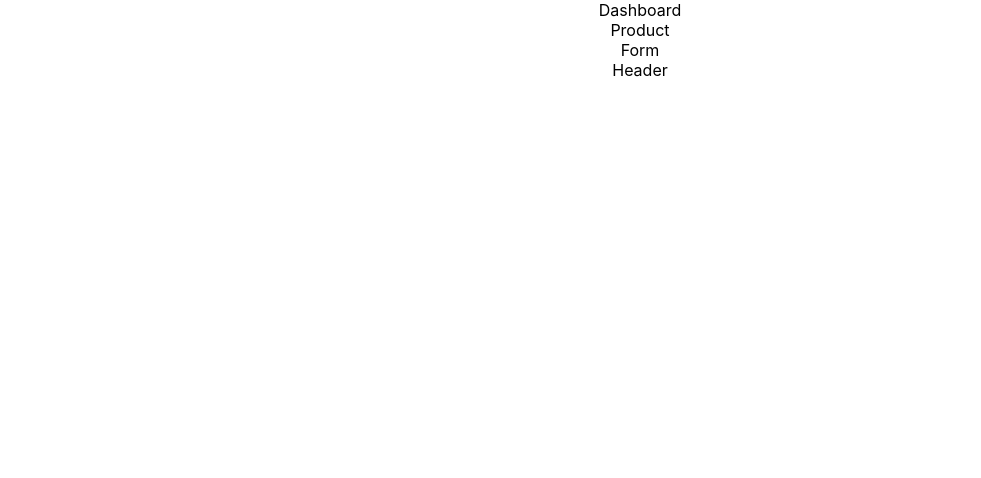
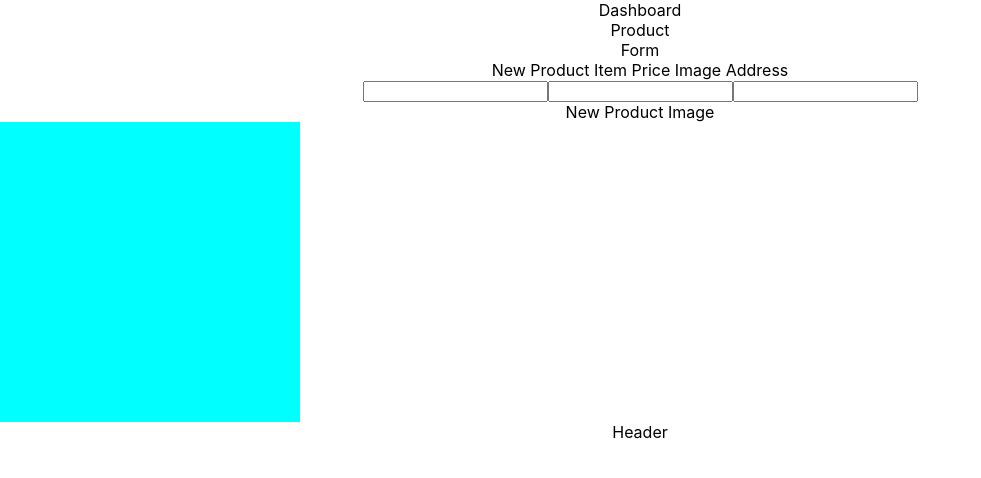
Before and after one commit to F15HYF4C3/shelfie-proj, a React (Create React App) app: page / in a window 1280 px wide. Shown: the top 478 px of the page, without its empty margins (0-981 px from the left). Built offline with nearby package versions, Linux system fonts and the light colour scheme.

Commit message:
Form Styling\functionality

```diff
--- /dev/null
+++ b/src/Components/Form/Form.css
@@ -0,0 +1,13 @@
+.imgPreview{
+
+    position: unset;
+
+}
+
+.imgBox {
+    position: center;
+    display: flex;
+    height:300px;
+    Width:300px;
+    background-color: aqua;
+}
--- a/src/Components/Form/Form.js
+++ b/src/Components/Form/Form.js
@@ -1,14 +1,33 @@
 import React, {Component} from 'react';
+import './Form.css';
+// import Axios from 'axios';
 
 class Form extends Component {
     render(){
+        // const imageUrl = "";
+        // const pimageurlForm = ()=>{
+        //     Axios.get(`http://${imageUrl}`)
+
+        // }
         return (
             <div>
-                Form
+                <div>Form</div>
+                <div>
+                    New Product
+                    Item Price
+                    Image Address
+                </div>
+                <input type="text" className="pnameForm"/>
+                <input type="text" className="priceForm"/>
+                <input type="text" className="pimageurlForm"/>
+                <div className="imgPreview">
+                <div>New Product Image</div>
+                <div className="imgBox"></div>
+                </div>
             </div>
         )
     }
-
+// {pimageurlForm}
 }
 
 export default Form
```
